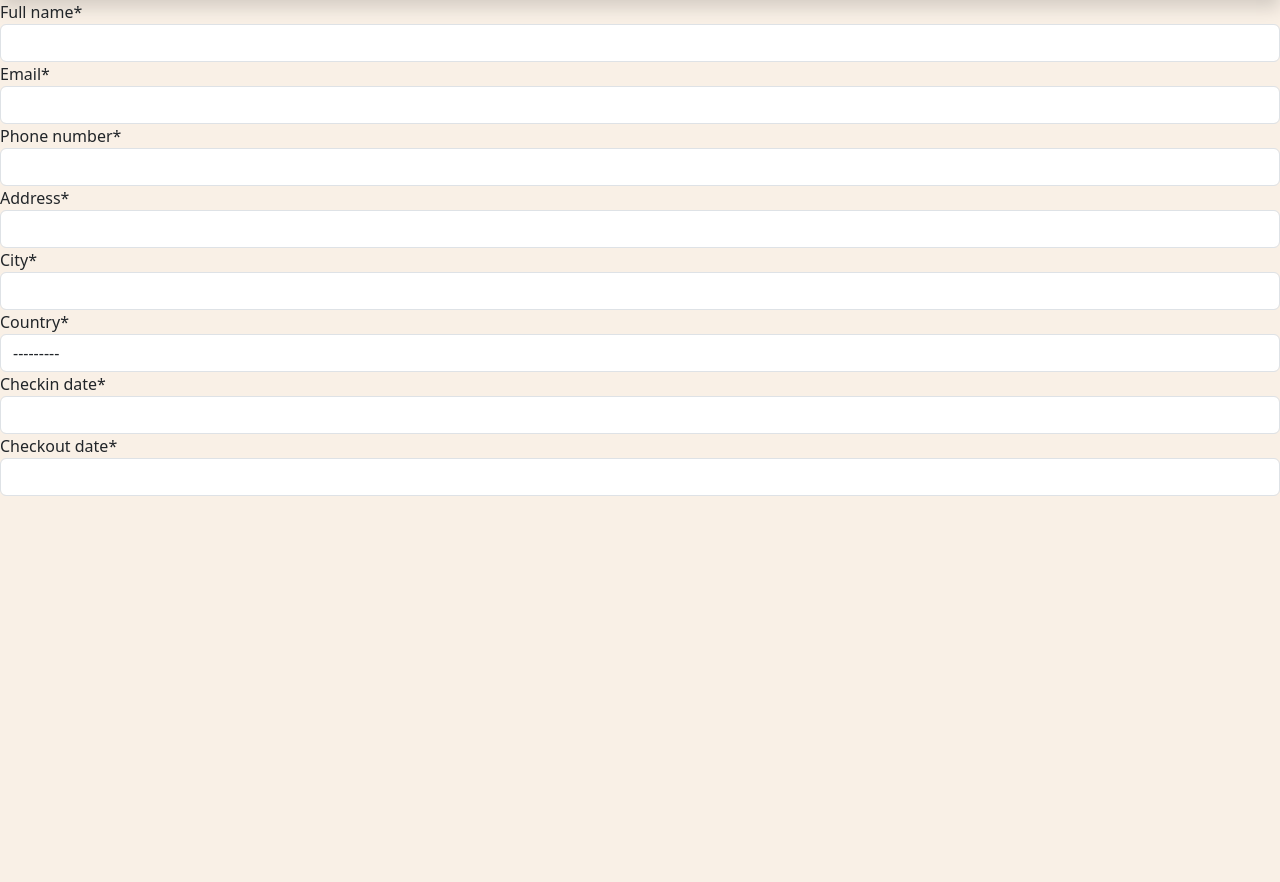
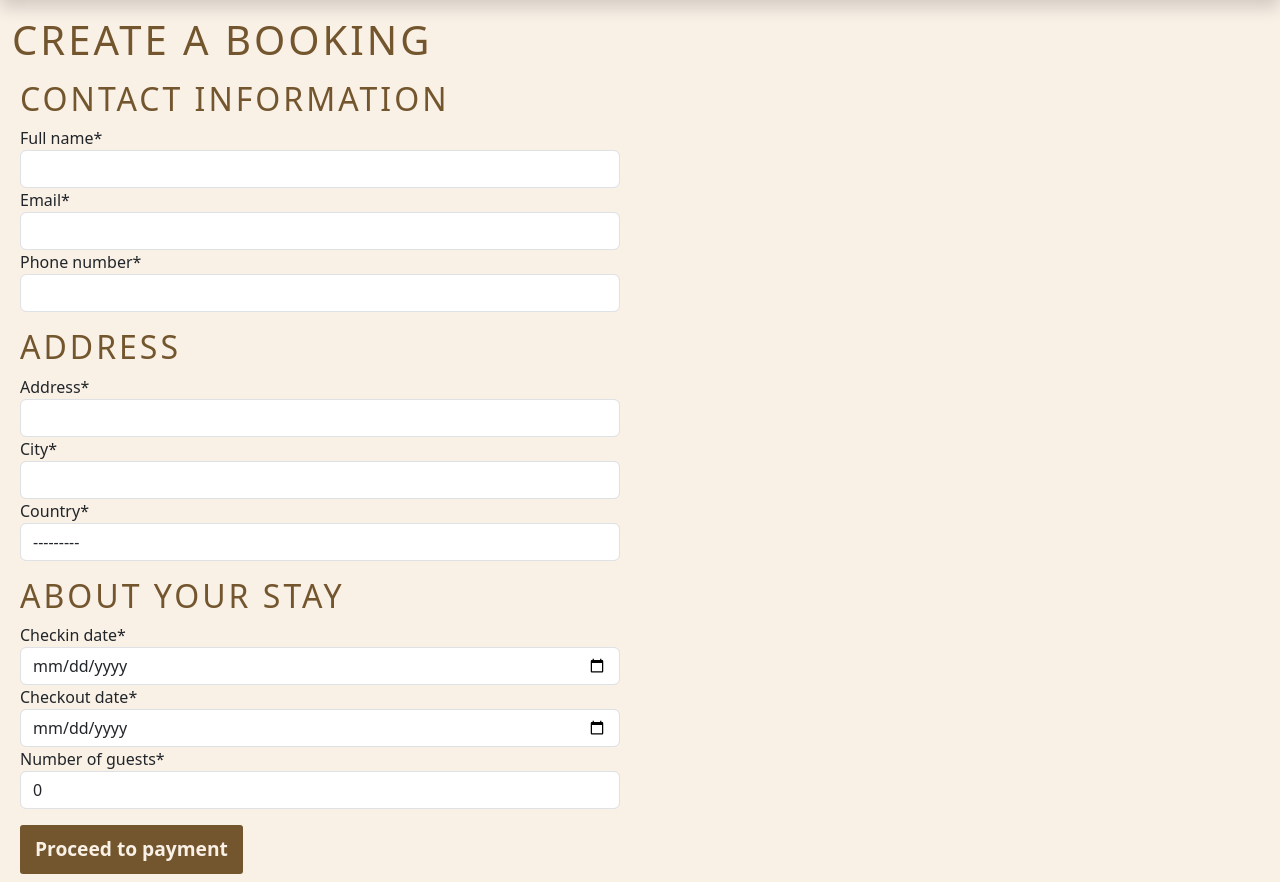
Before and after one commit to felipesandoli/ci_pp5_thebodhitree, a Django app: page /booking/1/ in a window 1280 px wide. Shown: the part 114-996 px from the top of the page. Before the commit the page ends 610 px from the top, so only its background shows below. Run offline with Django 4.2, Linux system fonts and the light colour scheme; data comes from the database, SQL or seed files in the repository; both versions use the stored data as it was after the commit; some libraries are stand-ins or nearby versions.

Commit message:
Style create a booking form

```diff
--- a/booking/forms.py
+++ b/booking/forms.py
@@ -1,5 +1,10 @@
 from django import forms
 from .models import Booking
+
+
+# from stackoverflow
+class DateInput(forms.DateInput):
+    input_type = 'date'
 
 
 class BookingForm(forms.ModelForm):
@@ -14,4 +19,9 @@ class BookingForm(forms.ModelForm):
             'country',
             'checkin_date',
             'checkout_date',
+            'number_of_guests',
         ]
+        widgets = {
+            'checkin_date': DateInput(),
+            'checkout_date': DateInput(),
+        }
--- a/booking/models.py
+++ b/booking/models.py
@@ -16,6 +16,7 @@ class Booking(models.Model):
     country = CountryField(null=False, blank=False)
     checkin_date = models.DateField(null=False, blank=False)
     checkout_date = models.DateField(null=False, blank=False)
+    number_of_guests = models.IntegerField(null=False, blank=False, default=0)
     property = models.ForeignKey(
         Property, null=False, blank=False, on_delete=models.CASCADE
     )
@@ -34,6 +35,12 @@ class Booking(models.Model):
         """
         return uuid.uuid4().hex.upper()
 
+    # def update_price_total(self):
+    #     """Calculates price total based on stay duration"""
+    #     length_of_stay = self.checkout_date - self.checkin_date
+    #     self.price_total = self.property.price_per_night * length_of_stay
+    #     self.save()
+
     def save(self, *args, **kwargs):
         """
         Override the original save method to set the booking number
--- a/booking/templates/booking/booking.html
+++ b/booking/templates/booking/booking.html
@@ -2,5 +2,41 @@
 {% load crispy_forms_tags %}
 
 {% block content %}
-    {{ form | crispy }}
+    <form action="{% url 'booking' property.id %}" method="POST">
+        {% csrf_token %}
+        <div class="row mt-3">
+            <h1 class="custom-text-dark">Create a booking</h1>
+            <div class="col-12 col-md-6">
+                <div class="row p-2">
+                    <div class="col">
+                        <h2 class="custom-text-dark">Contact Information</h1>
+                        {{ form.full_name | as_crispy_field }}
+                        {{ form.email | as_crispy_field  }}
+                        {{ form.phone_number | as_crispy_field }}
+                    </div>
+                </div>
+                <div class="row p-2">
+                    <div class="col">
+                        <h2 class="custom-text-dark">Address</h2>
+                        {{ form.address | as_crispy_field }}
+                        {{ form.city | as_crispy_field }}
+                        {{ form.country | as_crispy_field }}
+                    </div>
+                </div>
+                <div class="row p-2">
+                    <div class="col">
+                        <h2 class="custom-text-dark">About your Stay</h2>
+                        {{ form.checkin_date | as_crispy_field }}
+                        {{ form.checkout_date | as_crispy_field }}
+                        {{ form.number_of_guests | as_crispy_field }}
+                    </div>
+                </div>
+                <div class="row p-2">
+                    <div class="col">
+                        <button class="submit-btn" type="submit">Proceed to payment</button>
+                    </div>
+                </div>
+            </div>
+        </div>
+    </form>
 {% endblock %}
--- a/booking/urls.py
+++ b/booking/urls.py
@@ -3,6 +3,6 @@ from . import views
 
 urlpatterns = [
     path(
-        '<int:property_id>/', views.booking, name='booking'
+        '<int:property_id>/', views.booking, name='booking',
     ),
 ]
--- a/booking/views.py
+++ b/booking/views.py
@@ -1,4 +1,4 @@
-from django.shortcuts import render
+from django.shortcuts import render, get_object_or_404
 from property.models import Property
 from .forms import BookingForm
 
@@ -6,9 +6,11 @@ from .forms import BookingForm
 def booking(request, property_id):
     """Diplays form for creating a booking"""
     form = BookingForm()
+    property = get_object_or_404(Property, pk=property_id)
     template = 'booking/booking.html'
     context = {
         'form': form,
+        'property': property,
     }
 
     return render(request, template, context)
--- a/templates/base.html
+++ b/templates/base.html
@@ -40,7 +40,9 @@
             </div>
           </nav>
     </header>
-    {% block content %}
-    {% endblock %}
+    <div class="container-fluid">
+        {% block content %}
+        {% endblock %}
+    </div>
 </body>
 </html>
```
Also changed, not shown: booking/migrations/0003_booking_number_of_guests.py (added), db.sqlite3.
